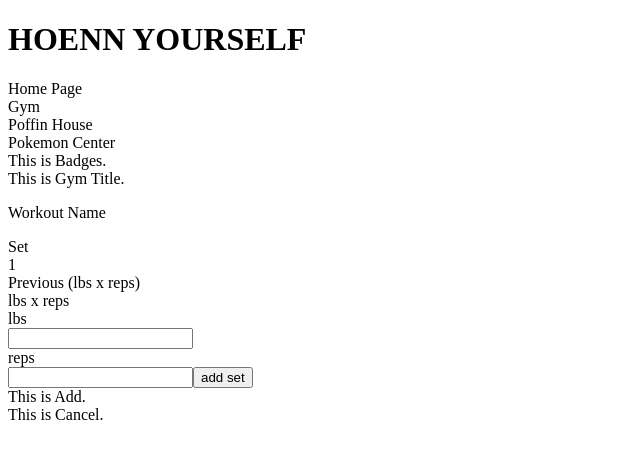
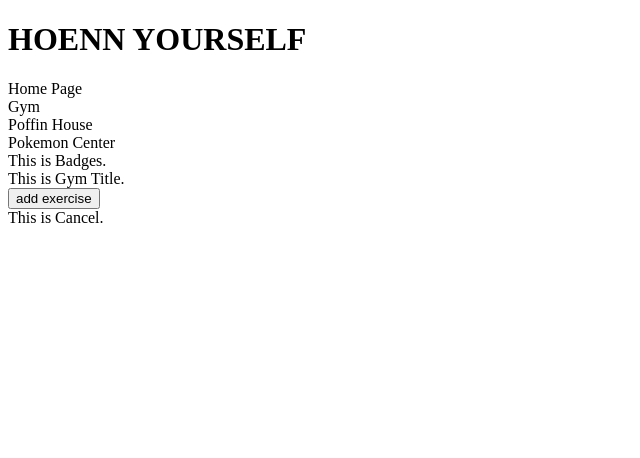
Before and after one commit to mrdooby/wegojim, a React (Create React App) app in the folder client/: page / in a window 1280 px wide. Shown: the top 458 px of the page, without its empty margins (0-640 px from the left). Built offline with nearby package versions, Linux system fonts and the light colour scheme; the HTML template or start-up script is replaced by a standard one.

Commit message:
feat: added add exerise modal and passed down exercise name to tracker

```diff
--- a/client/src/Gym/Add.jsx
+++ /dev/null
@@ -1,12 +0,0 @@
-import React, {useState, useEffect} from 'react';
-import axios from 'axios';
-
-const Add = (props) => {
-  return (
-    <div>
-      This is Add.
-    </div>
-  )
-};
-
-export default Add;
--- /dev/null
+++ b/client/src/Gym/AddModal.jsx
@@ -0,0 +1,45 @@
+import React, {useState, useEffect} from 'react';
+import axios from 'axios';
+
+const AddModal = (props) => {
+  const [name, setName] = useState('');
+  const [category, setCategory] = useState('Barbell');
+  const [bodyPart, setBodyPart] = useState('Core');
+
+  const handleClick = (e) => {
+    e.preventDefault();
+    props.setExercise([...props.exercise, {name: name, category: category, bodyPart: bodyPart}]);
+    props.setToggleModal(false);
+  };
+
+  return (
+    <div>
+      <label>Exercise Name</label>
+      <input onChange={(e) => {setName(e.target.value)}}></input>
+      <label>Body Part</label>
+      <select id="BodyPart" onChange={(e) => {setBodyPart(e.target.value)}}>
+        <option value="Core">Core</option>
+        <option value="Arms">Arms</option>
+        <option value="Back">Back</option>
+        <option value="Chest">Chest</option>
+        <option value="Legs">Legs</option>
+        <option value="Shoulders">Shoulders</option>
+        <option value="Full Body">Full Body</option>
+        <option value="Cardio">Cardio</option>
+      </select>
+      <label>Category</label>
+      <select id="Category" onChange={(e) => {setCategory(e.target.value)}}>
+        <option value="Barbell">Barbell</option>
+        <option value="Dumbell">Dumbell</option>
+        <option value="Machine">Machine</option>
+        <option value="Weighted Bodyweight">Weighted Bodyweight</option>
+        <option value="Assisted Bodyweight">Assisted Bodyweight</option>
+        <option value="Duration">Duration</option>
+      </select>
+      <div>Previous Exercises</div>
+      <button onClick={handleClick}>Add exercise</button>
+    </div>
+  )
+};
+
+export default AddModal;
--- a/client/src/Gym/Gym.jsx
+++ b/client/src/Gym/Gym.jsx
@@ -3,19 +3,33 @@ import axios from 'axios';
 import Badges from './Badges.jsx';
 import GymTitle from './GymTitle.jsx';
 import Tracker from './Tracker.jsx';
-import Add from './Add.jsx';
+import AddModal from './AddModal.jsx';
 import Cancel from './Cancel.jsx';
 
 const Gym = (props) => {
+  const [exercise, setExercise] = useState([]);
+  const [toggleModal, setToggleModal] = useState(false);
+
+  const toggleAddModal = async (e) => {
+    e.preventDefault();
+    setToggleModal(true);
+  };
+
   return (
     <div>
+      {console.log('exercise', exercise)}
       <Badges/>
       <GymTitle/>
-      <Tracker/>
-      <Add/>
+      {exercise.map((e, i) => {
+        return <Tracker key={'tracker' + i} name={exercise[i]['name']}/>
+      })}
+      <button onClick={toggleAddModal}>add exercise</button>
+      <>
+        {toggleModal ? <AddModal exercise={exercise} setExercise={setExercise} setToggleModal={setToggleModal}/> : null}
+      </>
       <Cancel/>
     </div>
-  )
+  );
 };
 
 export default Gym;
--- a/client/src/Gym/Tracker.jsx
+++ b/client/src/Gym/Tracker.jsx
@@ -28,23 +28,22 @@ const Tracker = (props) => {
   }
   return (
     <form>
-      {console.log(lbs)}
-      <p>Workout Name</p>
+      <p>{props.name}</p>
       <div>Set</div>
         {setNum.map((e, i) => {
-          return <div key={'set ' + i}>{e.set}</div>
+          return <div key={'set' + i}>{e.set}</div>
         })}
       <div>Previous (lbs x reps)</div>
         {prev.map((e, i) => {
-          return <div key={'prev ' + i}>{e.prev}</div>
+          return <div key={'prev' + i}>{e.prev}</div>
         })}
       <div>lbs</div>
         {lbs.map((e, i) => {
-          return <input key={'lbs ' + i} onChange={(e) => {handleLbsChange(e, i)}}></input>
+          return <input key={'lbs' + i} onChange={(e) => {handleLbsChange(e, i)}}></input>
         })}
       <div>reps</div>
       {reps.map((e, i) => {
-        return <input key={'reps ' + i} onChange={(e) => handleRepsChange(e, i)}></input>
+        return <input key={'reps' + i} onChange={(e) => handleRepsChange(e, i)}></input>
       })}
       <button onClick={handleAddSet}>add set</button>
     </form>
--- a/package.json
+++ b/package.json
@@ -23,6 +23,7 @@
     "pg": "^8.7.3",
     "react": "^18.2.0",
     "react-dom": "^18.2.0",
+    "react-select": "^5.4.0",
     "styled-components": "^5.3.5"
   },
   "devDependencies": {
```
Also changed, not shown: 2 other files (tests, documents, lock files or other folders).
